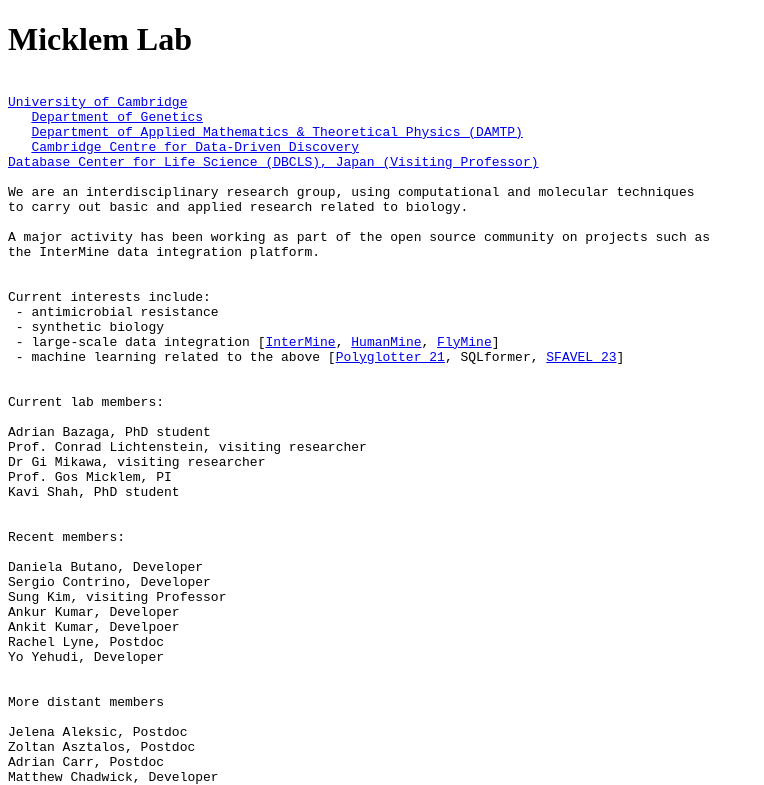
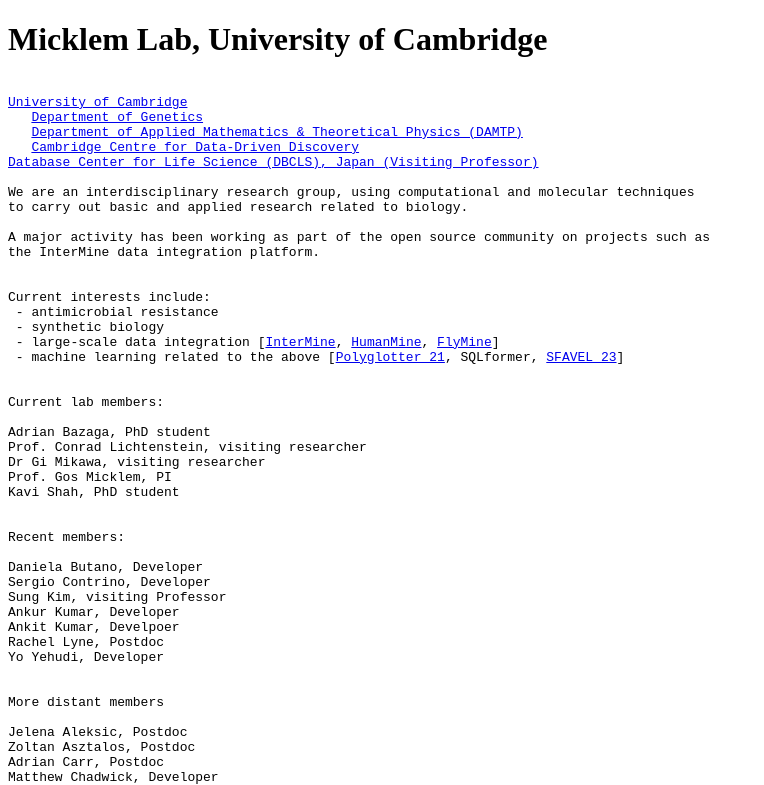
Before and after one commit to gmicklem/gmicklem.github.io, a plain HTML site: page index.html in a window 1280 px wide. Shown: the top 785 px of the page, without its empty margins (0-764 px from the left). Drawn offline with Linux system fonts and the light colour scheme.

Commit message:
Correctly clarified that lab is UCam

```diff
--- a/index.html
+++ b/index.html
@@ -8,7 +8,7 @@
    <body>
       <basefont face = "courier" size = "2" color = "#ff0000">
 
-<h1> Micklem Lab</h1>
+<h1> Micklem Lab, University of Cambridge</h1>
 
 <pre>
 
```
